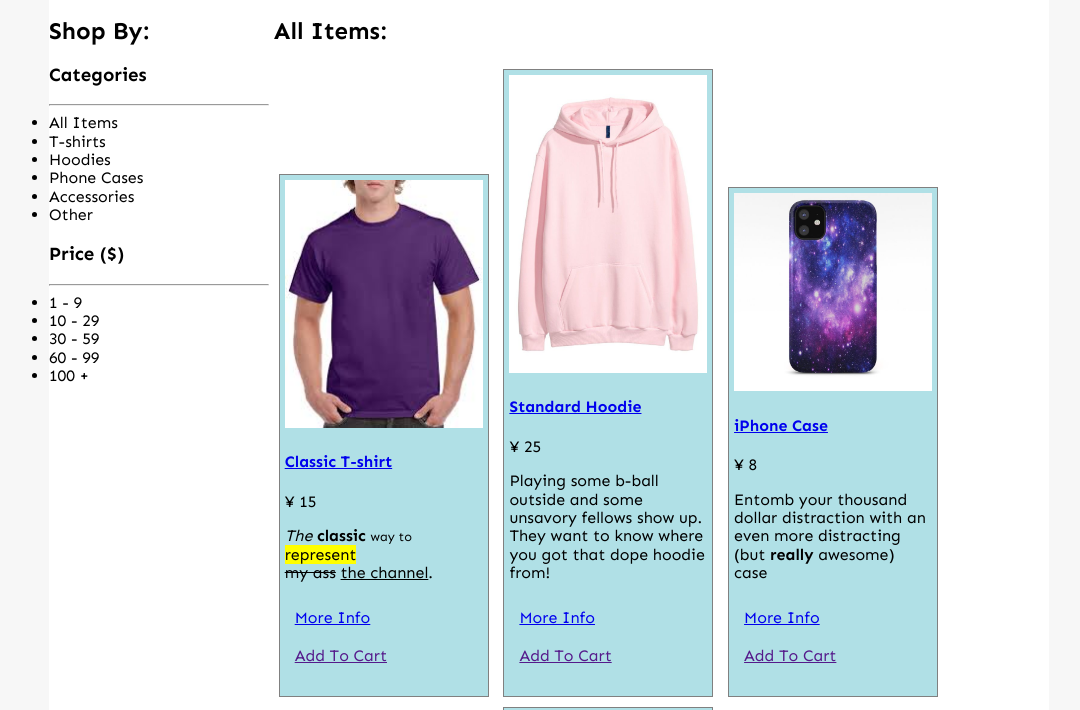
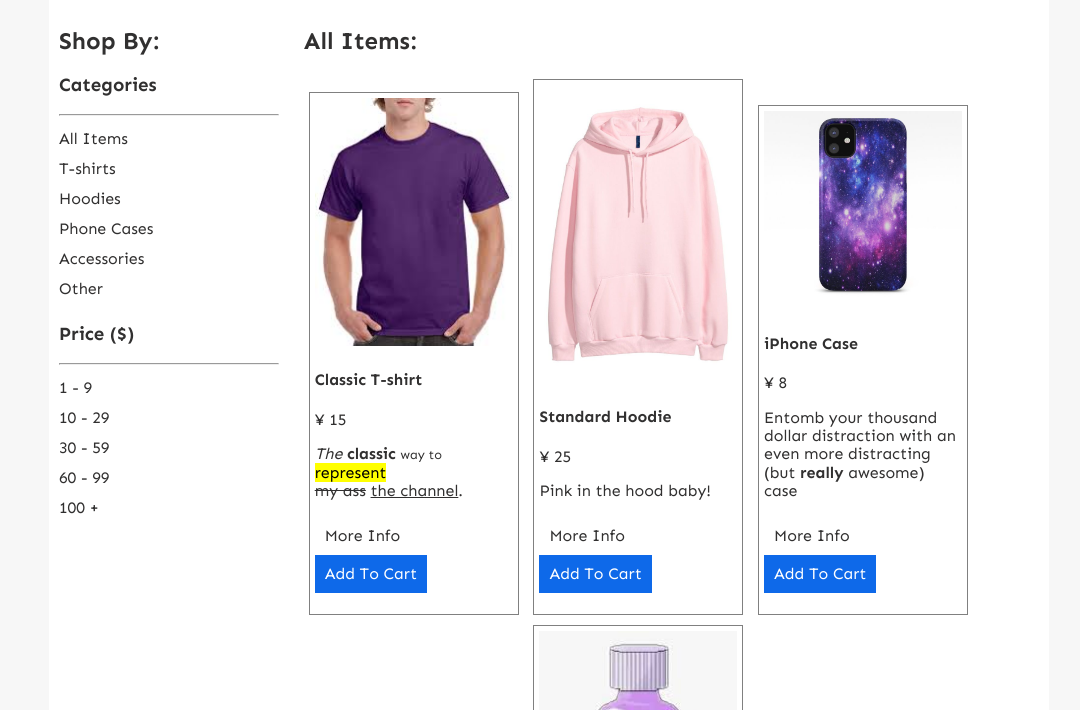
Before and after one commit to BnEssNeT/Responsive-Eshop, a plain HTML site: page mainsite/index.html in a window 1280 px wide. Shown: the part 83-793 px from the top of the page, without its empty margins (91-1171 px from the left). Drawn offline with Linux system fonts and the light colour scheme.

Commit message:
Styling update
added:
psuedo selector styling
new flavour text
removed:
list bullets
extra fluff text

```diff
--- a/mainsite/index.html
+++ b/mainsite/index.html
@@ -64,8 +64,7 @@
   <a href="product-detail-hoodie.html"><img src="img/hoodiePink.jpg" alt="Pink in the Hood"></a>
   <h4><a href="product-detail-hoodie.html">Standard Hoodie</a></h4>
   <p>&yen; 25</p>
-  <p>Playing some b-ball outside and some unsavory fellows show up.
-  They want to know where you got that dope hoodie from!</p>
+  <p>Pink in the hood baby!</p>
   <p><a href="product-detail-hoodie.html" class="button">More Info</a>
   <a href="" class="button">Add To Cart</a></p>
 </div>
--- a/mainsite/master.css
+++ b/mainsite/master.css
@@ -11,6 +11,7 @@ body {
   font-family: 'Sen', sans-serif;
   /* font-family: Tahoma, Geneva, sans-serif; */
   margin: 0 auto;
+  color: rgb(49, 48, 48);
 }
 
 main {
@@ -27,6 +28,20 @@ ul {
   padding: 0;
 }
 
+li {
+  list-style: none;
+  line-height: 30px;
+}
+
+a {
+  text-decoration: none;
+  color: inherit;
+}
+
+a:hover {
+  color: #0e69e9;
+}
+
 header li {
   display: inline;
 }
@@ -38,12 +53,15 @@ header h1, nav {
 main {
   width: 680px;
   display: inline-block;
+  padding: 10px;
 }
 
 aside {
   width: 220px;
   display: inline-block;
   vertical-align: top;
+  padding: 10px;
+
 }
 
 #name {
@@ -60,7 +78,6 @@ aside {
 
 .item {
   box-sizing: border-box;
-  background: powderblue;
   border: 1px solid grey;
   width: 210px;
   margin: 5px;
@@ -76,3 +93,8 @@ aside {
 img {
   max-width: 100%;
 }
+
+.button:last-of-type {
+  background-color: #0e69e9;
+  color: white;
+}
```
